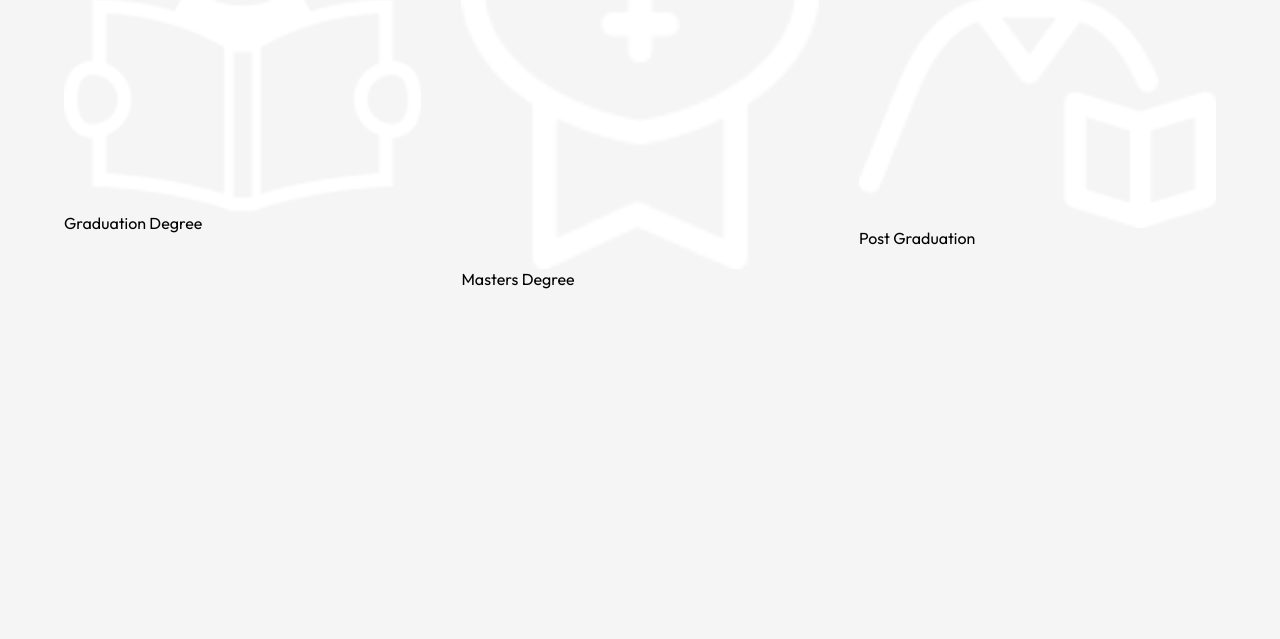
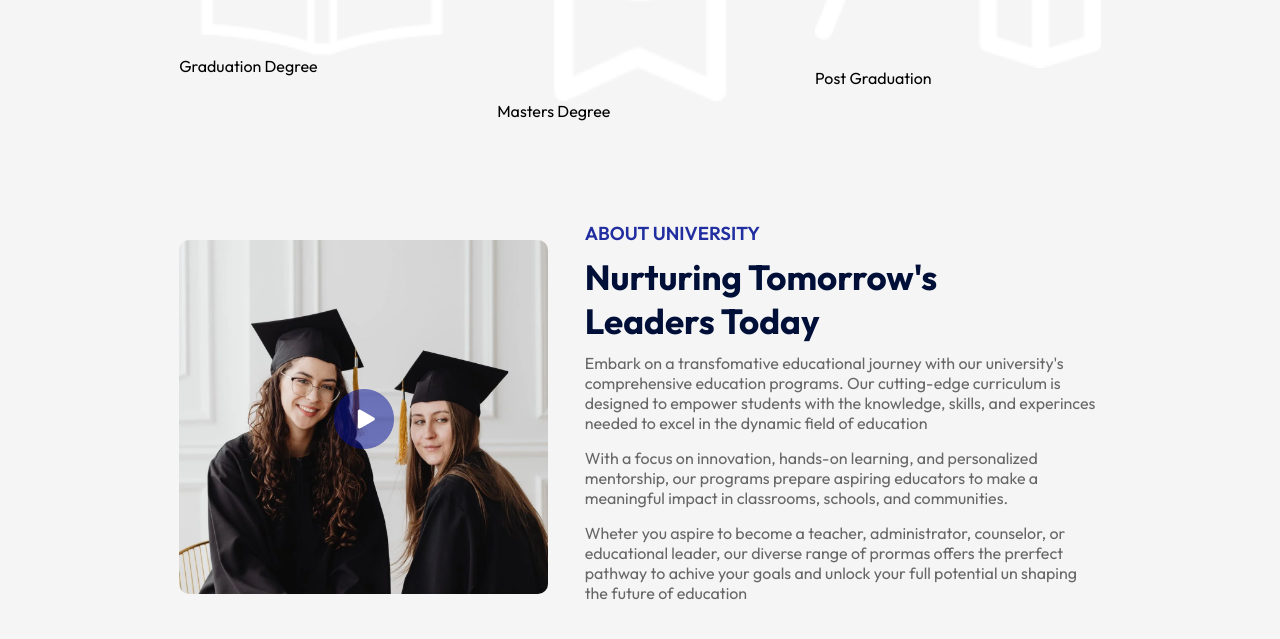
Before and after one commit to erikth97/WebApp-U-React, a React (Vite) app: page / in a window 1280 px wide. Shown: the part 1455-2094 px from the top of the page. Before the commit the page ends 1824 px from the top, so only its background shows below. Built offline with nearby package versions, Linux system fonts and the light colour scheme.

Commit message:
App react

```diff
--- a/src/App.jsx
+++ b/src/App.jsx
@@ -2,14 +2,18 @@ import React from 'react'
 import Navbar from './Components/Navbar/Navbar'
 import Hero from './Components/Hero/Hero';
 import Programs from './Components/Programs/Programs';
+import Title from './Components/Title/Title';
+import About from './Components/About/About';
 
 const App = () => {
     return (
       <div>
         <Navbar />
         <Hero />
-        <div>
+        <div className='container'>
+          <Title subTitle='Our Program' title='What We Offer' />
           <Programs />
+          <About />
         </div>
 
       </div>
```
